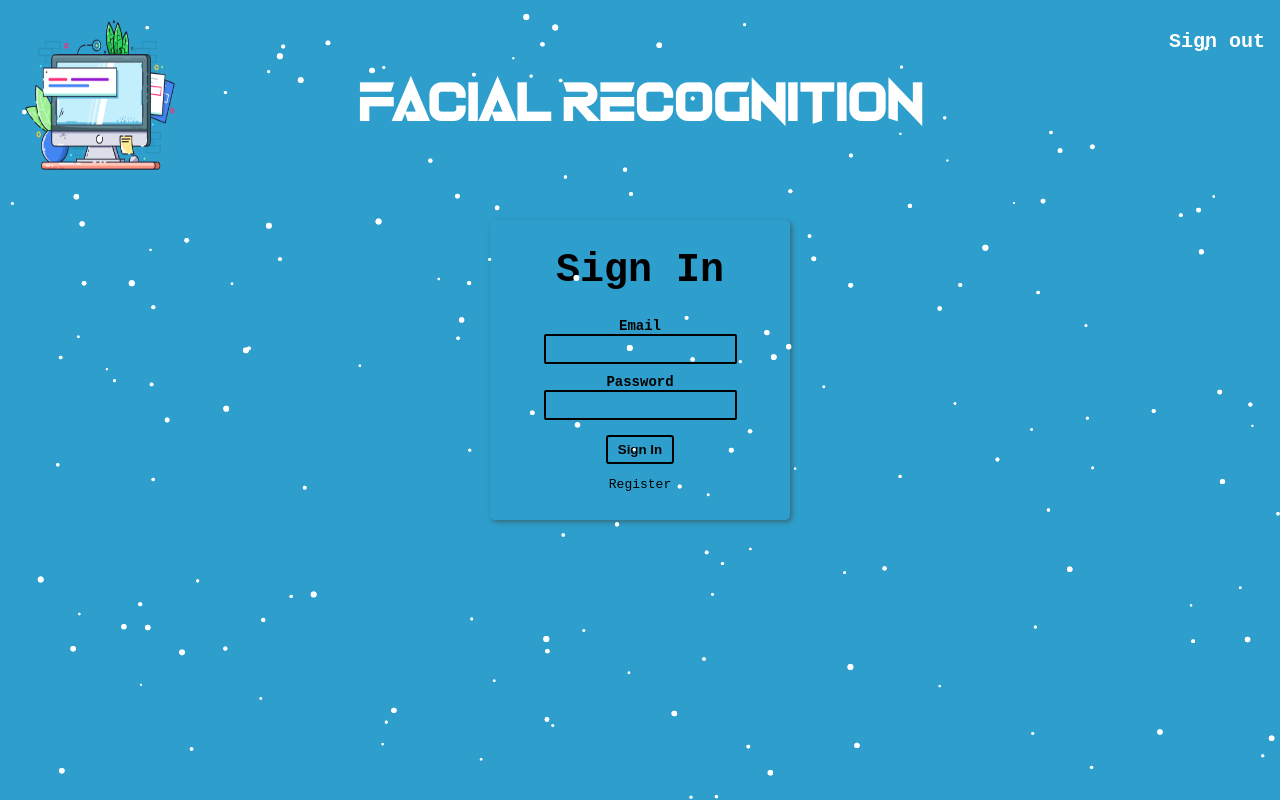
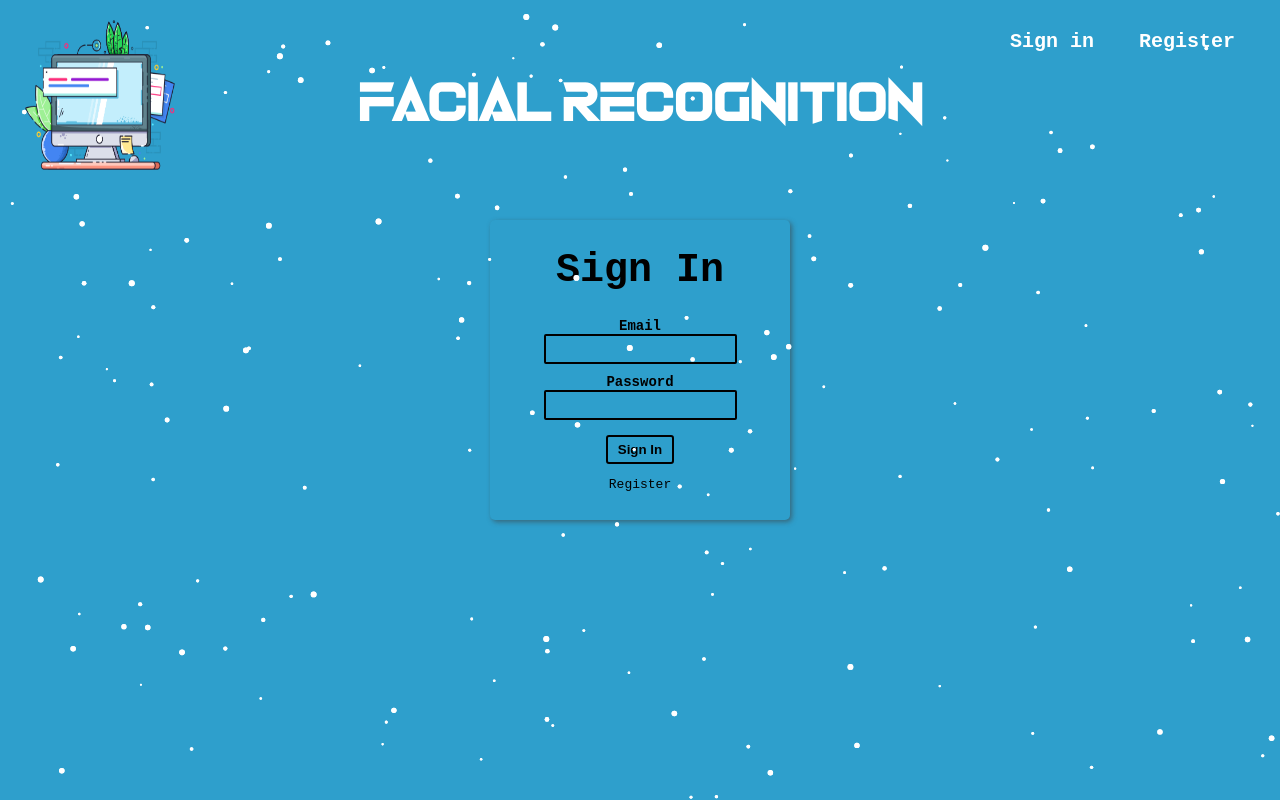
Before and after one commit to RyadC/Facial-recognition-app, a React (Create React App) app: page / in a window 1280 px wide. Built offline with nearby package versions, Linux system fonts and the light colour scheme; what clarifai would draw is missing.

Commit message:
Add the route and navigation handler

```diff
--- a/src/components/Navigation/Navigation.css
+++ b/src/components/Navigation/Navigation.css
@@ -1,13 +1,18 @@
 .nav{
+  display: flex;
+  flex-flow: row nowrap;
+  justify-content: center;
+  align-self: center;
   font-size: 20px;
   position: absolute;
-  right: 15px;
+  right: 0px;
   top: 25px;
   font-weight: bold;
   color: rgb(255, 255, 255);
 }
 .nav__link{
   cursor: pointer;
+  padding-right: 45px;
 }
 .nav__link:hover{
   color: rgb(209, 209, 209);
--- a/src/components/Navigation/Navigation.js
+++ b/src/components/Navigation/Navigation.js
@@ -1,16 +1,46 @@
-import React from "react";
+import React, { Fragment } from "react";
 import './Navigation.css';
 
 const Navigation = (props) => {
+
+  // Navigation handler
+  let navigationDisplay = null;
+  switch (props.isSignedIn) {
+    case true:
+      navigationDisplay = <nav className="nav">
+          <p className="nav__link" onClick={() => props.onRouteChange('signin')}>
+            Sign out
+          </p>
+        </nav>
+    break;
+
+    case false:
+      navigationDisplay = <nav className="nav">
+          <p className="nav__link" onClick={() => props.onRouteChange('signin')}>
+            Sign in
+          </p>
+          <p className="nav__link" onClick={() => props.onRouteChange('register')}>
+            Register
+          </p>
+        </nav>
+    break;
+
+      default:
+        navigationDisplay = <nav className="nav">
+          <p className="nav__link" onClick={() => props.onRouteChange('home')}>
+            Sign in
+          </p>
+          <p className="nav__link" onClick={() => props.onRouteChange('home')}>
+            Register
+          </p>
+        </nav>
+      break;
+  }
+
   return (
-    <nav className="nav">
-      <p
-      className="nav__link"
-      onClick={() => props.onRouteChange('signin')}
-      >
-        Sign out
-      </p>
-    </nav>
+    <Fragment>
+      {navigationDisplay}
+    </Fragment>
   )
 };
 
--- a/src/containers/App.js
+++ b/src/containers/App.js
@@ -21,6 +21,7 @@ class App extends Component {
       inputValue: '',
       imageURL: '',
       route: 'signin',
+      isSignedIn: false,
     };
   };
 
@@ -50,19 +51,25 @@ class App extends Component {
 
   onRouteChange = (route) => {
     this.setState({route: route});
-  }
+    this.onSignIn(route)
+  };
+
+  onSignIn = (route) => {
+    // this.setState({isSignedIn: isSignedIn})
+    route === 'home' ? this.setState({isSignedIn: true}) : this.setState({isSignedIn: false});
+  };
 
   render() {
 
-    let display = null;
-
+    // Route handler
+    let mainDisplay = null;
     switch (this.state.route) {
       case 'signin':
-        display = <SignIn onRouteChange={this.onRouteChange}/>;
+        mainDisplay = <SignIn onRouteChange={this.onRouteChange} onSignIn={this.onSignIn}/>
       break;
 
       case 'home':
-        display = <div>
+        mainDisplay = <div>
           <Rank />
           <ImageLinkForm onInputChange={this.onInputChange} onClickBtn={this.onClickBtn}/>
           <FaceRecognition imageURL={this.state.imageURL}/>
@@ -70,12 +77,13 @@ class App extends Component {
       break;
 
       case 'register':
-        display = <Register onRouteChange={this.onRouteChange} />
+        mainDisplay = <Register onRouteChange={this.onRouteChange} onSignIn={this.onSignIn} />
       break;
 
       default:
-        display = <SignIn onRouteChange={this.onRouteChange}/>
-    }
+        mainDisplay = <SignIn onRouteChange={this.onRouteChange} onSignIn={this.onSignIn} />
+    };
+
 
       return (
         <div className="App">
@@ -83,11 +91,11 @@ class App extends Component {
           <ParticlesComponent />
           <header className='header'>
             <h1 className='title'>Facial Recognition</h1>
-            <Navigation onRouteChange={this.onRouteChange} />
+            <Navigation onRouteChange={this.onRouteChange} isSignedIn={this.state.isSignedIn} />
             <Logo />
           </header>
 
-          {display}
+          {mainDisplay}
           {/* { this.state.route === 'signin'
           ? <SignIn onRouteChange={this.onRouteChange}/>
           : <div>
```
